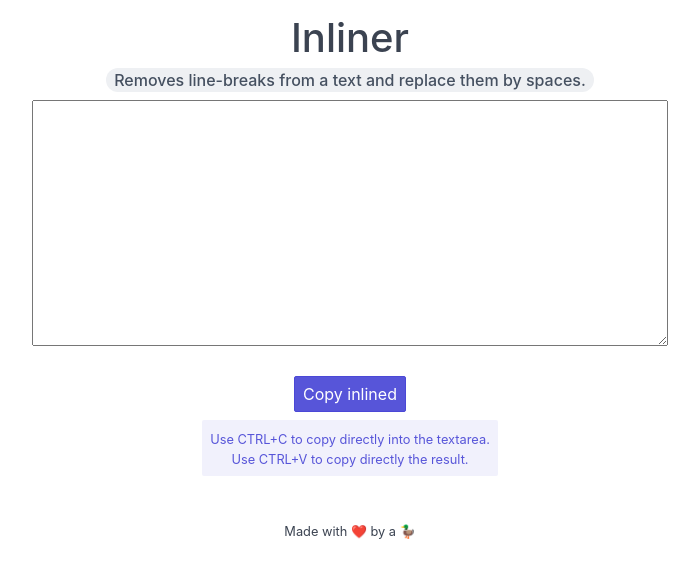
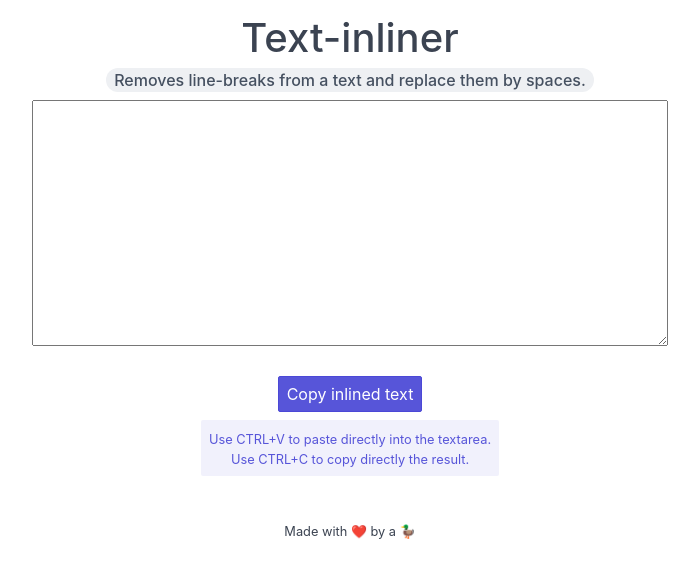
Before and after one commit to Niduck/Inliner, a plain HTML site: page index.html in a window 1280 px wide. Shown: the whole page, without its empty margins (290-989 px from the left). Drawn offline with nearby package versions, Linux system fonts and the light colour scheme.

Commit message:
Change some texts

```diff
--- a/index.html
+++ b/index.html
@@ -1,7 +1,7 @@
 <!DOCTYPE html>
 <html>
   <head>
-    <title>Inliner</title>
+    <title>Text-inliner</title>
     <link
       rel="stylesheet"
       href="https://unpkg.com/spectre.css/dist/spectre.min.css"
@@ -25,7 +25,7 @@
         <div class="columns">
           <div class="column col-12">
             <div class="py-2">
-              <div class="h1">Inliner</div>
+              <div class="h1">Text-inliner</div>
               <div class="h6 label label-rounded">
                 Removes line-breaks from a text and replace them by spaces.
               </div>
@@ -47,14 +47,14 @@
             <div class="columns">
               <div class="column col-12">
                 <button class="btn btn-primary" id="inliner-result-copy">
-                  Copy inlined
+                  Copy inlined text
                 </button>
               </div>
               <div class="column col-12 py-2">
                 <div class="label label-secondary p-2">
-                  <small>Use CTRL+C to copy directly into the textarea.</small>
+                  <small>Use CTRL+V to paste directly into the textarea.</small>
                   <br />
-                  <small>Use CTRL+V to copy directly the result.</small>
+                  <small>Use CTRL+C to copy directly the result.</small>
                 </div>
               </div>
               <div class="column col-12">
```
